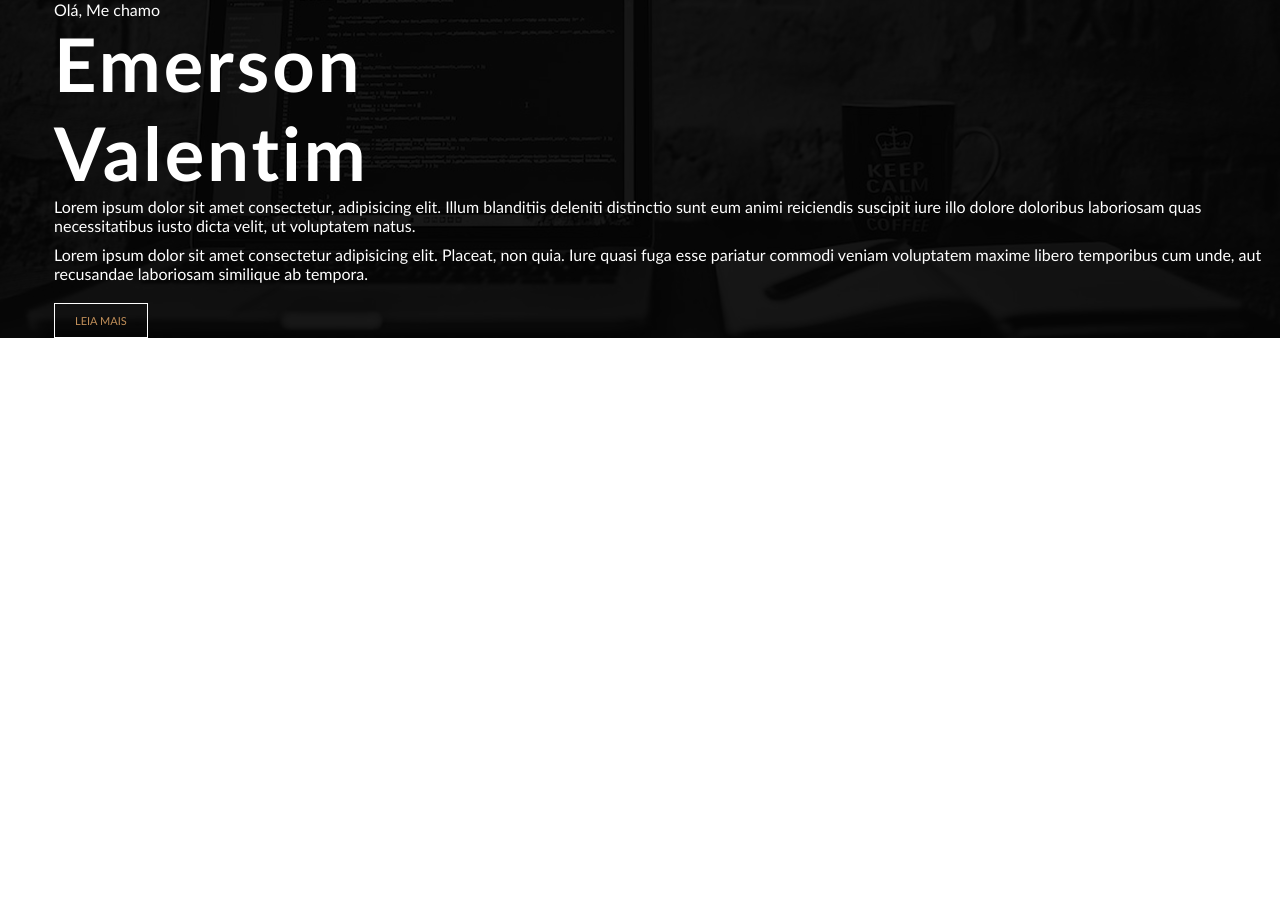
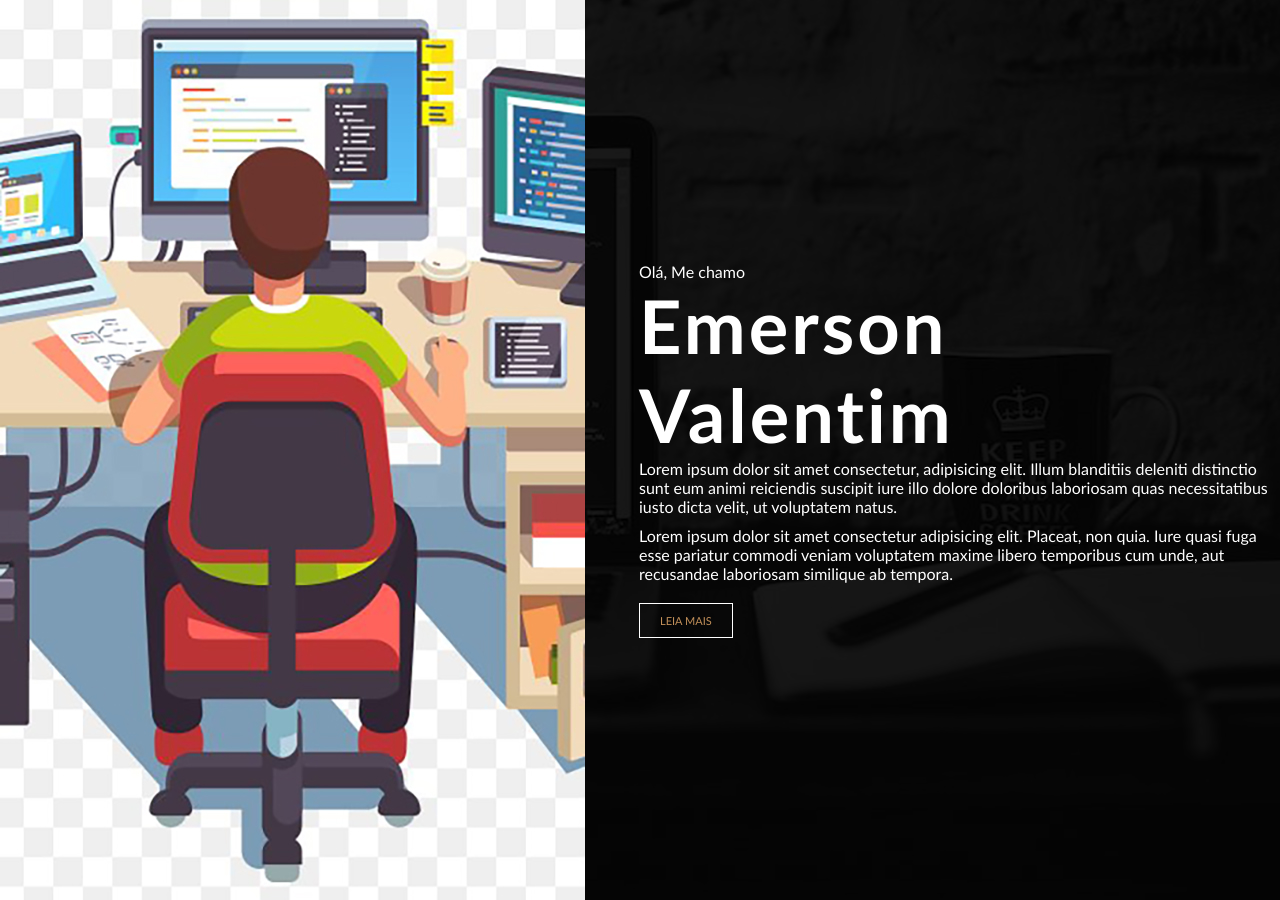
Before and after one commit to evilaca/projeto-menu, a plain HTML site: page index.html in a window 1280 px wide. Shown: the top 900 px of the page. Before the commit the page ends 800 px from the top, so only its background shows below. Drawn offline with nearby package versions, Linux system fonts and the light colour scheme; the site is published under a folder, as on GitHub Pages, so addresses that start at the root find nothing.

Commit message:
Update index.html

```diff
--- a/index.html
+++ b/index.html
@@ -43,7 +43,7 @@
     <section class="section-top-banner">
         <div class="top-banner-inner site-container">
             <div class="top-banner-image">
-                <img src="/images/programador_vert.jpg" alt="">
+                <img src="images/programador_vert.jpg" alt="">
             </div>
             <div class="top-banner-text">
                 <div class="top-banner-text-up">
```
